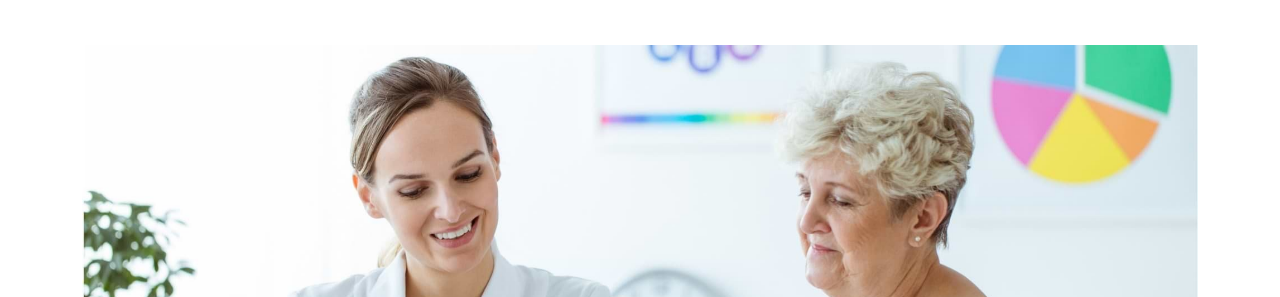
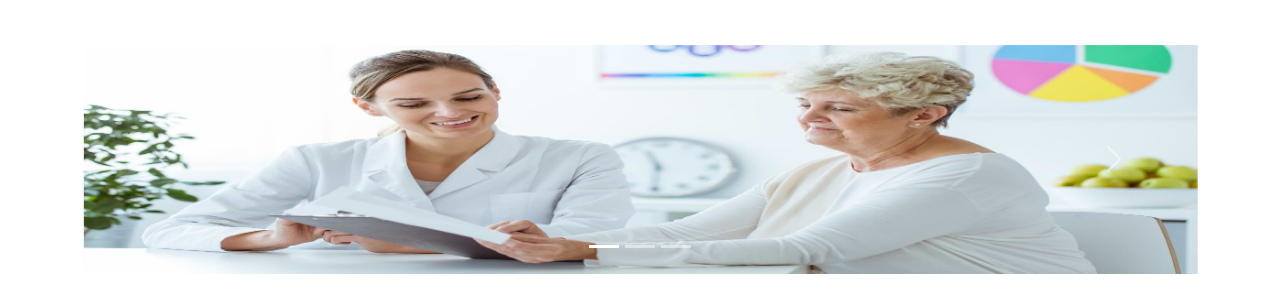
Before and after one commit to Andrei992-dev/LandPage_Nutri, a plain HTML site: page index.html in a window 1280 px wide. Shown: the part 655-952 px from the top of the page. Drawn offline with nearby package versions, Linux system fonts and the light colour scheme; a script that the page names is missing.

Commit message:
update_carroseu

```diff
--- a/index.html
+++ b/index.html
@@ -71,7 +71,7 @@
                 </div>
                 <div class="carousel-inner">
                   <div class="carousel-item active">
-                    <img src="consulta1.jpg" height="auto" class="d-block w-100" alt="...">
+                    <img src="consulta1.jpg" height="229" class="d-block w-100" alt="...">
                   </div>
                   <div class="carousel-item">
                     <img src="consulta2.jpeg" height="229" class="d-block w-100" alt="...">
```
